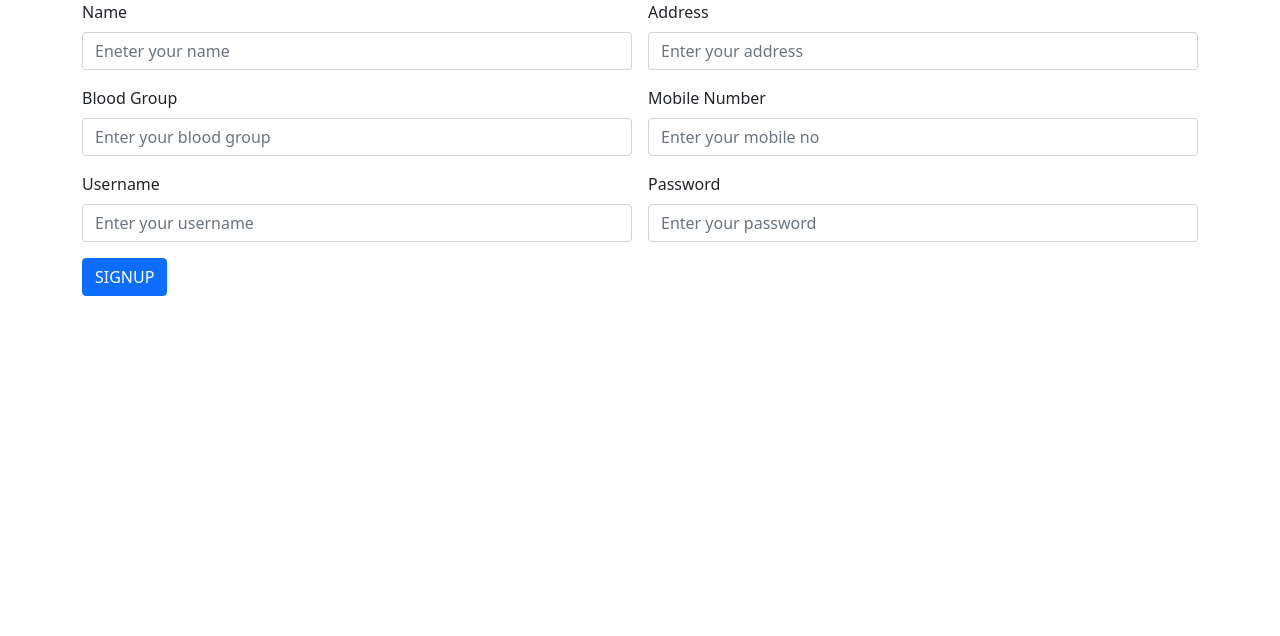
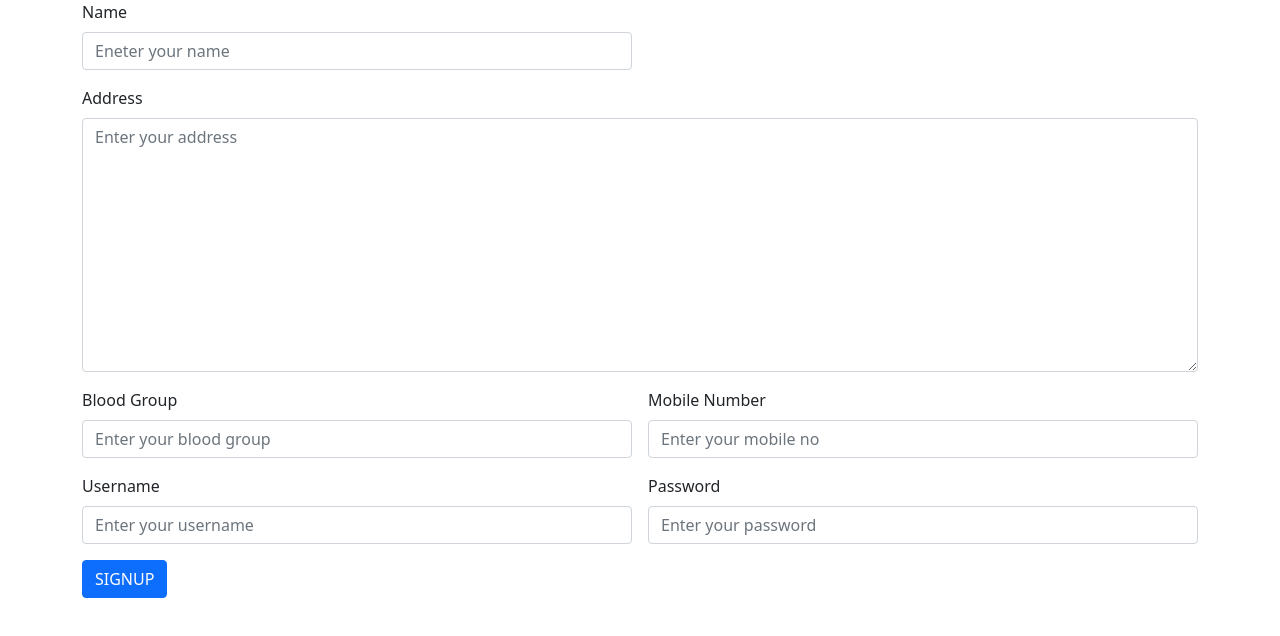
Before and after one commit to sruthybabu/BloodBank-ReactApp, a React (Create React App) app: page / in a window 1280 px wide. Shown: the top 636 px of the page. Built offline with nearby package versions, Linux system fonts and the light colour scheme.

Commit message:
complete

```diff
--- a/src/components/Signup.js
+++ b/src/components/Signup.js
@@ -37,9 +37,9 @@ const Signup = () => {
                     <label for="" className="form-label">Name</label>
                     <input onChange={(e)=>{setName(e.target.value)}} placeholder="Eneter your name" type="text" className="form-control"/>
                 </div>
-                <div className="col col-12 col-sm-6 col-md-6 col-lg-6 col-xl-6 col-xxl-6">
+                <div className="col col-12 col-sm-12 col-md-12 col-lg-12 col-xl-12 col-xxl-12">
                     <label for="" className="form-label">Address</label>
-                    <input onChange={(e)=>{setAddress(e.target.value)}} placeholder="Enter your address" type="text" className="form-control"/>
+                    <textarea onChange={(e)=>{setAddress(e.target.value)}} placeholder="Enter your address" name="" id="" cols="30" rows="10" className="form-control"></textarea>
                 </div>
                 <div className="col col-12 col-sm-6 col-md-6 col-lg-6 col-xl-6 col-xxl-6">
                     <label for="" className="form-label">Blood Group</label>
```
